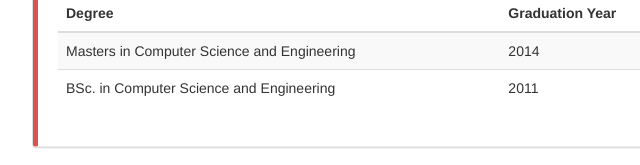
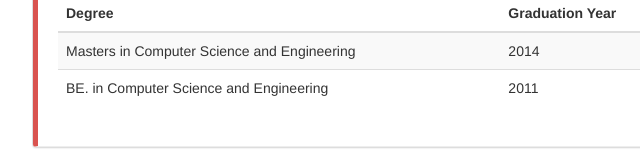
Before and after one commit to tkartikreddy/tkartikreddy.github.io, a plain HTML site: page index.html in a window 1280 px wide. Shown: the part 2082-2247 px from the top of the page, 233-873 px from the left. Drawn offline with nearby package versions, Linux system fonts and the light colour scheme.

Commit message:
new changes

```diff
--- a/index.html
+++ b/index.html
@@ -374,7 +374,7 @@ persecuti mediocritatem ei.
 <td> 3.50 </td>
 </tr>
 <tr>
-<td>BSc. in Computer Science and Engineering</td>
+<td>BE. in Computer Science and Engineering</td>
 <td>2011</td>
 <td> 3.25 </td>
 </tr>
```
